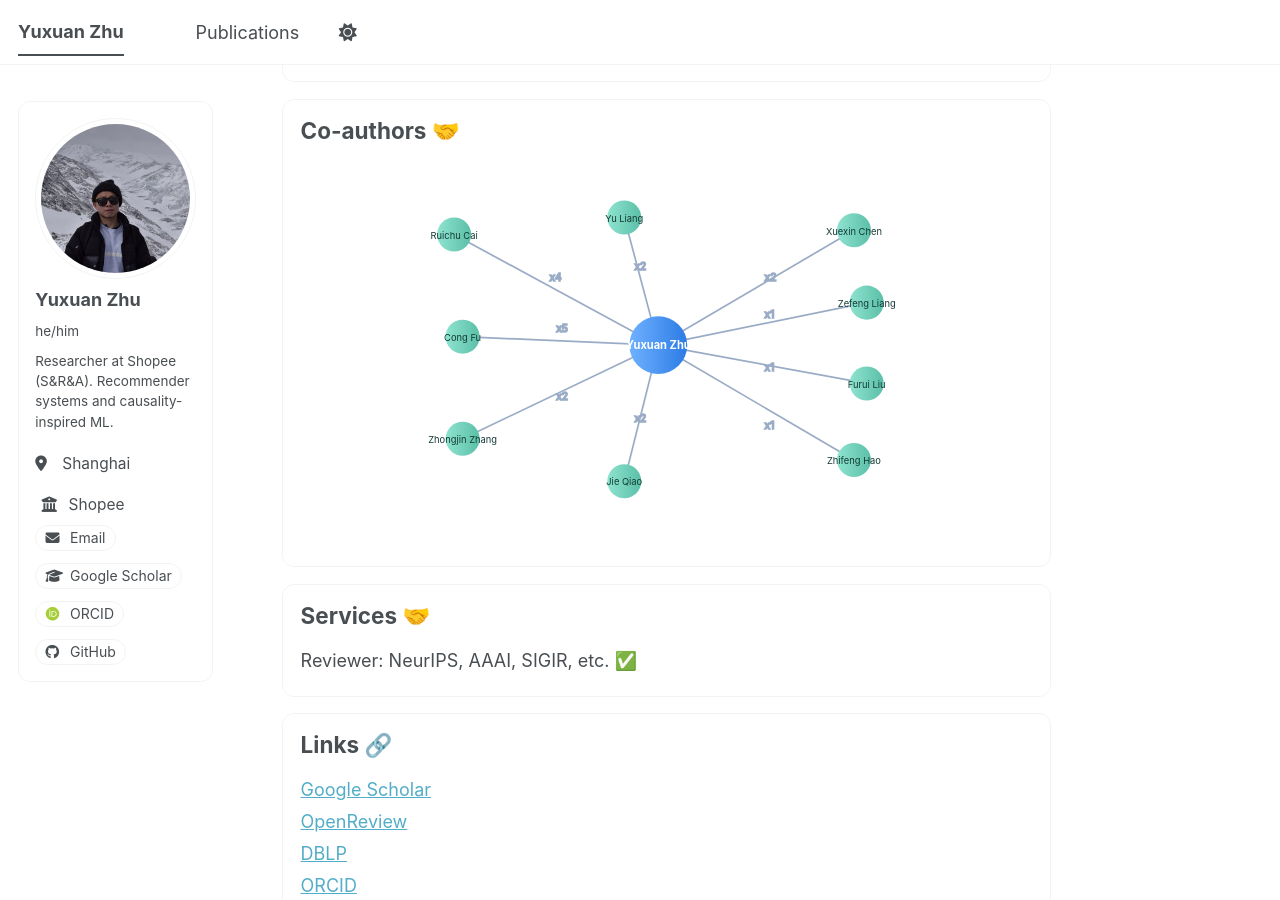
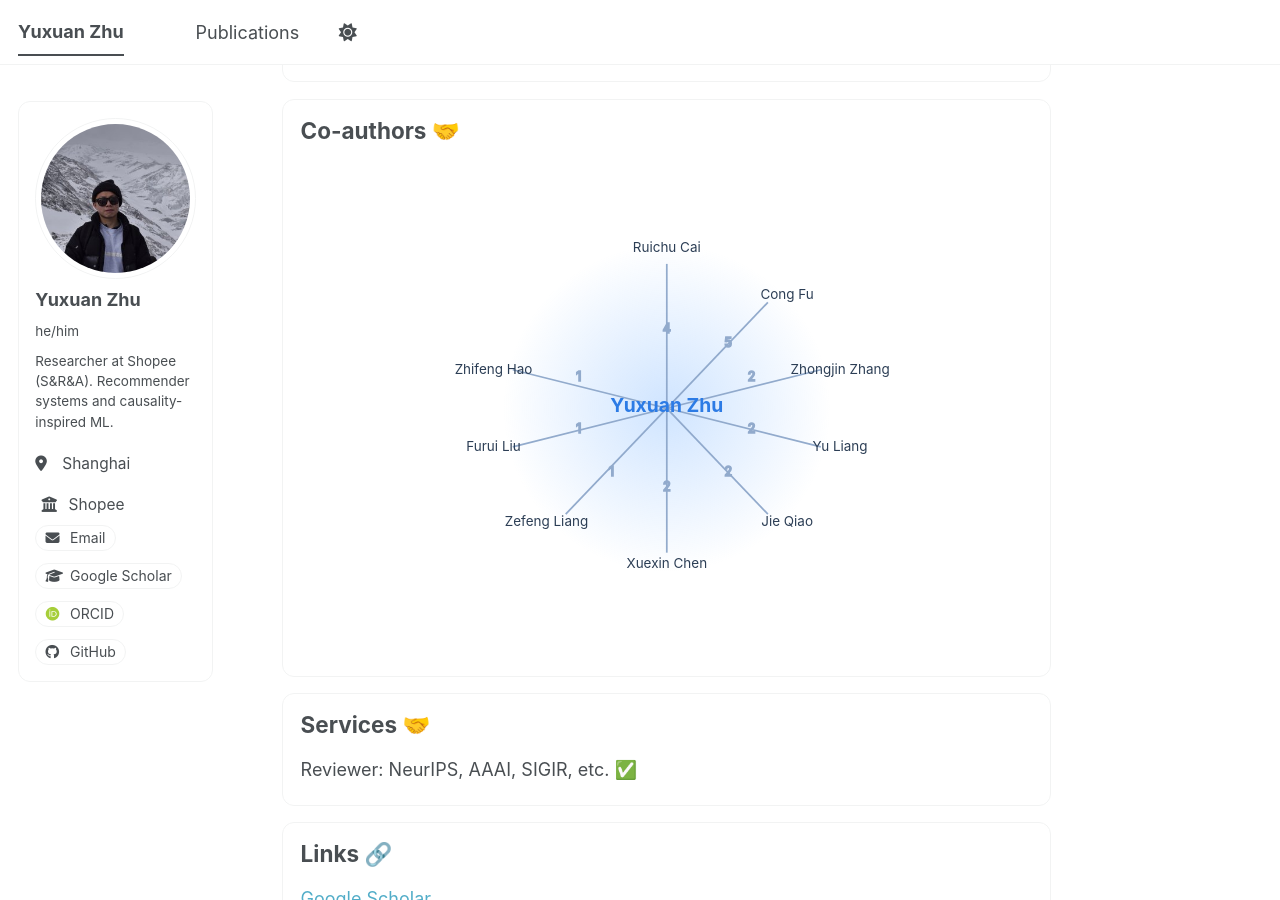
Before and after one commit to EthanChu7/yuxuan.zhu.github.io, a Jekyll site: the page built from _pages/about.md, in a window 1280 px wide and 900 px high, scrolled down 1855 px. Built offline with Jekyll 4.4.1, drawn with Linux system fonts in a browser that asks for light colours; some web fonts are replaced; a script bundle is joined from its source files by our own code; library files that are not in the unit come from our copies.

Commit message:
Redesign coauthor graph as text-only radial network with numeric edge labels

```diff
--- a/_pages/about.md
+++ b/_pages/about.md
@@ -59,42 +59,40 @@ redirect_from:
 <section class="content-card">
   <h2>Co-authors 🤝</h2>
   <div class="coauthor-graph">
-    <svg viewBox="0 0 860 460" role="img" aria-label="Co-author network with cooperation counts">
+    <svg viewBox="0 0 760 520" role="img" aria-label="Co-author network with collaboration counts">
       <defs>
-        <linearGradient id="nodeMain" x1="0" x2="1">
-          <stop offset="0%" stop-color="#6fb1ff"/>
-          <stop offset="100%" stop-color="#2c7be5"/>
-        </linearGradient>
-        <linearGradient id="nodeOther" x1="0" x2="1">
-          <stop offset="0%" stop-color="#8ee3cf"/>
-          <stop offset="100%" stop-color="#5bbfa8"/>
-        </linearGradient>
+        <radialGradient id="edgeGlow" cx="50%" cy="50%">
+          <stop offset="0%" stop-color="#77b3ff" stop-opacity="0.35"/>
+          <stop offset="100%" stop-color="#77b3ff" stop-opacity="0"/>
+        </radialGradient>
       </defs>
 
-      <g stroke="#8fa3bf" stroke-width="2" fill="none" opacity="0.9">
-        <line x1="420" y1="220" x2="180" y2="90"/><text x="292" y="145" fill="#6f7f96" font-size="12">x4</text>
-        <line x1="420" y1="220" x2="190" y2="210"/><text x="300" y="205" fill="#6f7f96" font-size="12">x5</text>
-        <line x1="420" y1="220" x2="190" y2="330"/><text x="300" y="285" fill="#6f7f96" font-size="12">x2</text>
-        <line x1="420" y1="220" x2="380" y2="70"/><text x="392" y="132" fill="#6f7f96" font-size="12">x2</text>
-        <line x1="420" y1="220" x2="380" y2="380"/><text x="392" y="310" fill="#6f7f96" font-size="12">x2</text>
-        <line x1="420" y1="220" x2="650" y2="85"/><text x="545" y="145" fill="#6f7f96" font-size="12">x2</text>
-        <line x1="420" y1="220" x2="665" y2="170"/><text x="545" y="188" fill="#6f7f96" font-size="12">x1</text>
-        <line x1="420" y1="220" x2="665" y2="265"/><text x="545" y="250" fill="#6f7f96" font-size="12">x1</text>
-        <line x1="420" y1="220" x2="650" y2="355"/><text x="545" y="318" fill="#6f7f96" font-size="12">x1</text>
+      <circle cx="380" cy="260" r="170" fill="url(#edgeGlow)"/>
+
+      <g stroke="#8aa4c8" stroke-width="1.8" fill="none" opacity="0.92">
+        <line x1="380" y1="260" x2="380" y2="110"/><text x="380" y="182" text-anchor="middle" fill="#6f7f96" font-size="13">4</text>
+        <line x1="380" y1="260" x2="485" y2="150"/><text x="440" y="196" fill="#6f7f96" font-size="13">5</text>
+        <line x1="380" y1="260" x2="540" y2="220"/><text x="464" y="232" fill="#6f7f96" font-size="13">2</text>
+        <line x1="380" y1="260" x2="540" y2="300"/><text x="464" y="286" fill="#6f7f96" font-size="13">2</text>
+        <line x1="380" y1="260" x2="485" y2="370"/><text x="440" y="330" fill="#6f7f96" font-size="13">2</text>
+        <line x1="380" y1="260" x2="380" y2="410"/><text x="380" y="346" text-anchor="middle" fill="#6f7f96" font-size="13">2</text>
+        <line x1="380" y1="260" x2="275" y2="370"/><text x="320" y="330" fill="#6f7f96" font-size="13">1</text>
+        <line x1="380" y1="260" x2="220" y2="300"/><text x="286" y="286" fill="#6f7f96" font-size="13">1</text>
+        <line x1="380" y1="260" x2="220" y2="220"/><text x="286" y="232" fill="#6f7f96" font-size="13">1</text>
       </g>
 
-      <g>
-        <circle cx="420" cy="220" r="34" fill="url(#nodeMain)"/><text x="420" y="225" text-anchor="middle" fill="#fff" font-size="13" font-weight="700">Yuxuan Zhu</text>
+      <g font-family="ui-sans-serif, -apple-system, Segoe UI, Roboto, Helvetica, Arial, sans-serif">
+        <text x="380" y="264" text-anchor="middle" fill="#2c7be5" font-size="20" font-weight="700">Yuxuan Zhu</text>
 
-        <circle cx="180" cy="90" r="20" fill="url(#nodeOther)"/><text x="180" y="95" text-anchor="middle" fill="#133a35" font-size="11">Ruichu Cai</text>
-        <circle cx="190" cy="210" r="20" fill="url(#nodeOther)"/><text x="190" y="215" text-anchor="middle" fill="#133a35" font-size="11">Cong Fu</text>
-        <circle cx="190" cy="330" r="20" fill="url(#nodeOther)"/><text x="190" y="335" text-anchor="middle" fill="#133a35" font-size="11">Zhongjin Zhang</text>
-        <circle cx="380" cy="70" r="20" fill="url(#nodeOther)"/><text x="380" y="75" text-anchor="middle" fill="#133a35" font-size="11">Yu Liang</text>
-        <circle cx="380" cy="380" r="20" fill="url(#nodeOther)"/><text x="380" y="385" text-anchor="middle" fill="#133a35" font-size="11">Jie Qiao</text>
-        <circle cx="650" cy="85" r="20" fill="url(#nodeOther)"/><text x="650" y="90" text-anchor="middle" fill="#133a35" font-size="11">Xuexin Chen</text>
-        <circle cx="665" cy="170" r="20" fill="url(#nodeOther)"/><text x="665" y="175" text-anchor="middle" fill="#133a35" font-size="11">Zefeng Liang</text>
-        <circle cx="665" cy="265" r="20" fill="url(#nodeOther)"/><text x="665" y="270" text-anchor="middle" fill="#133a35" font-size="11">Furui Liu</text>
-        <circle cx="650" cy="355" r="20" fill="url(#nodeOther)"/><text x="650" y="360" text-anchor="middle" fill="#133a35" font-size="11">Zhifeng Hao</text>
+        <text x="380" y="98" text-anchor="middle" fill="#2c3e55" font-size="14">Ruichu Cai</text>
+        <text x="505" y="146" text-anchor="middle" fill="#2c3e55" font-size="14">Cong Fu</text>
+        <text x="560" y="224" text-anchor="middle" fill="#2c3e55" font-size="14">Zhongjin Zhang</text>
+        <text x="560" y="304" text-anchor="middle" fill="#2c3e55" font-size="14">Yu Liang</text>
+        <text x="505" y="382" text-anchor="middle" fill="#2c3e55" font-size="14">Jie Qiao</text>
+        <text x="380" y="426" text-anchor="middle" fill="#2c3e55" font-size="14">Xuexin Chen</text>
+        <text x="255" y="382" text-anchor="middle" fill="#2c3e55" font-size="14">Zefeng Liang</text>
+        <text x="200" y="304" text-anchor="middle" fill="#2c3e55" font-size="14">Furui Liu</text>
+        <text x="200" y="224" text-anchor="middle" fill="#2c3e55" font-size="14">Zhifeng Hao</text>
       </g>
     </svg>
   </div>
```
